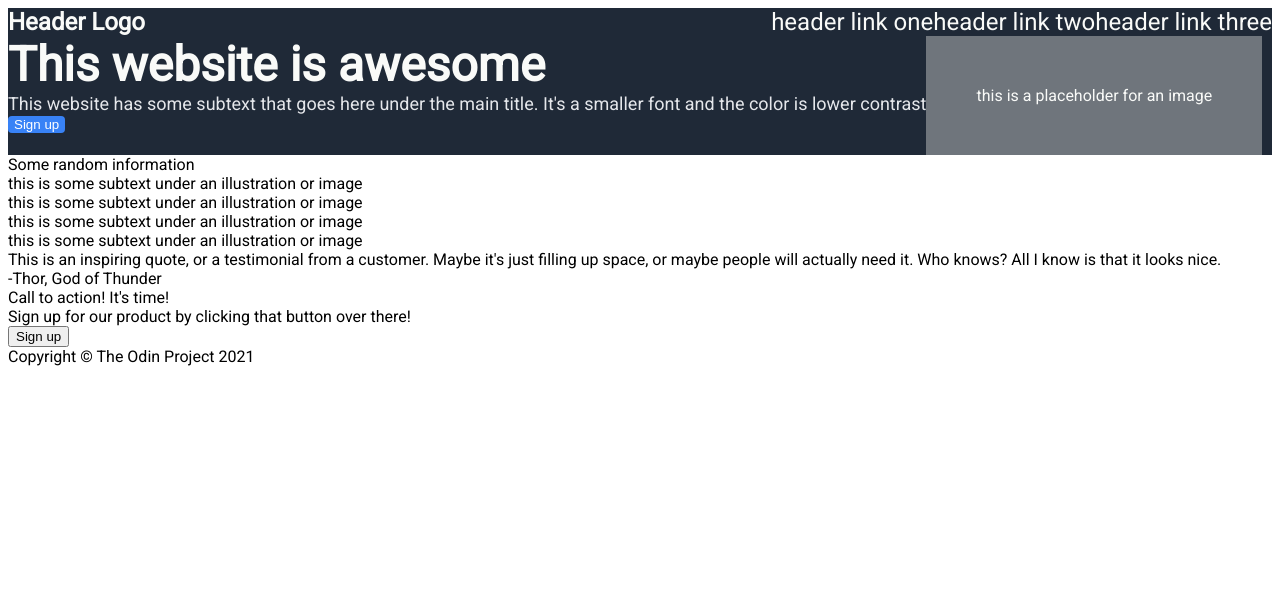
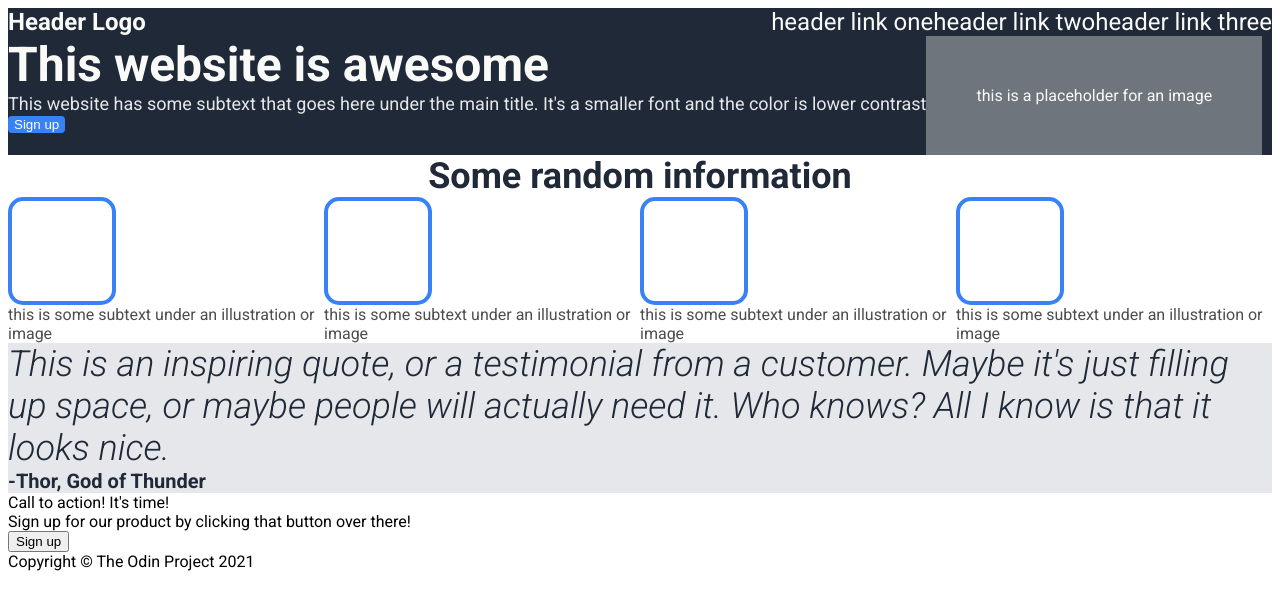
Before and after one commit to JL-CodeMonkey/Landing-Page, a plain HTML site: page index.html in a window 1280 px wide. Drawn offline with Linux system fonts and the light colour scheme.

Commit message:
Modified index.html to add give div class names and finished a rough draft until content2

```diff
--- a/index.html
+++ b/index.html
@@ -4,7 +4,9 @@
         <meta charset="UTF-8">
         <title>Landing Page</title>
         <link rel="stylesheet" href="style.css">
-        <link href='https://fonts.googleapis.com/css?family=Roboto' rel='stylesheet'>
+        <link rel="preconnect" href="https://fonts.googleapis.com">
+        <link rel="preconnect" href="https://fonts.gstatic.com" crossorigin>
+<link href="https://fonts.googleapis.com/css2?family=Roboto:ital,wght@0,100;0,300;0,400;0,500;0,700;0,900;1,100;1,300;1,400;1,500;1,700;1,900&display=swap" rel="stylesheet">
     </head>
 
     <body>
@@ -29,7 +31,7 @@
         </div>
 
         <div class="content1">
-            <div>Some random information</div>
+            <div class="content1-title">Some random information</div>
             <div class="content-box-container">
                 <div class="content1-info">
                     <div class="box"></div>
@@ -51,8 +53,8 @@
         </div>
 
         <div class="content2">
-            <div>This is an inspiring quote, or a testimonial from a customer. Maybe it's just filling up space, or maybe people will actually need it. Who knows? All I know is that it looks nice.</div>
-            <div>-Thor, God of Thunder</div>
+            <div class="quote">This is an inspiring quote, or a testimonial from a customer. Maybe it's just filling up space, or maybe people will actually need it. Who knows? All I know is that it looks nice.</div>
+            <div class="quote-author">-Thor, God of Thunder</div>
         </div>
 
         <div class="content3">
--- a/style.css
+++ b/style.css
@@ -46,3 +46,45 @@ body {
 .intro-content {
     display: flex;
 }
+
+/*end of top*/
+
+.content1-title {
+    font-size: 36px;
+    font-weight: bold;
+    color: #1F2937;
+    text-align: center;
+}
+
+.content-box-container {
+    display: flex;
+    color: rgb(77, 77, 77);
+}
+
+.box {
+    width: 100px;
+    height: 100px;
+    border-radius: 15px;
+    border: 4px solid #3882F6;
+}
+
+/*end of content1*/
+
+.content2 {
+    background-color: #E5E7EB;
+}
+
+.quote {
+    font-size: 36px;
+    color: #1F2937;
+    font-style: italic;
+    font-weight: 300;
+}
+
+.quote-author {
+    color: #1F2937;
+    font-size: 20px;
+    font-weight: bold;
+}
+
+/*end of content2*/
```
